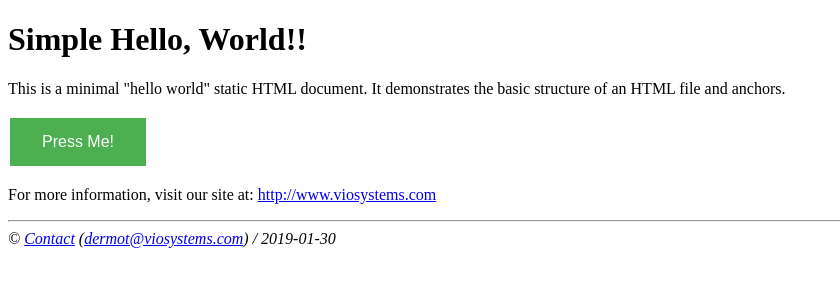
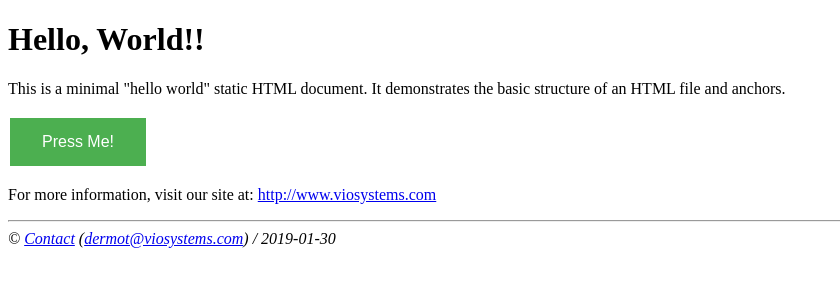
Before and after one commit to bazza2000/authmicroservice, a plain HTML site: page src/main/resources/static/HelloWorld.html in a window 1280 px wide. Shown: the whole page, without its empty margins (0-840 px from the left). Drawn offline with Linux system fonts and the light colour scheme.

Commit message:
Simple updated again

```diff
--- a/src/main/resources/static/HelloWorld.html
+++ b/src/main/resources/static/HelloWorld.html
@@ -38,7 +38,7 @@
 </script>
 
 <h1>
-    Simple Hello, World!!
+    Hello, World!!
 </h1>
 <p>
     This is a minimal "hello world" static HTML document. It demonstrates the
```
